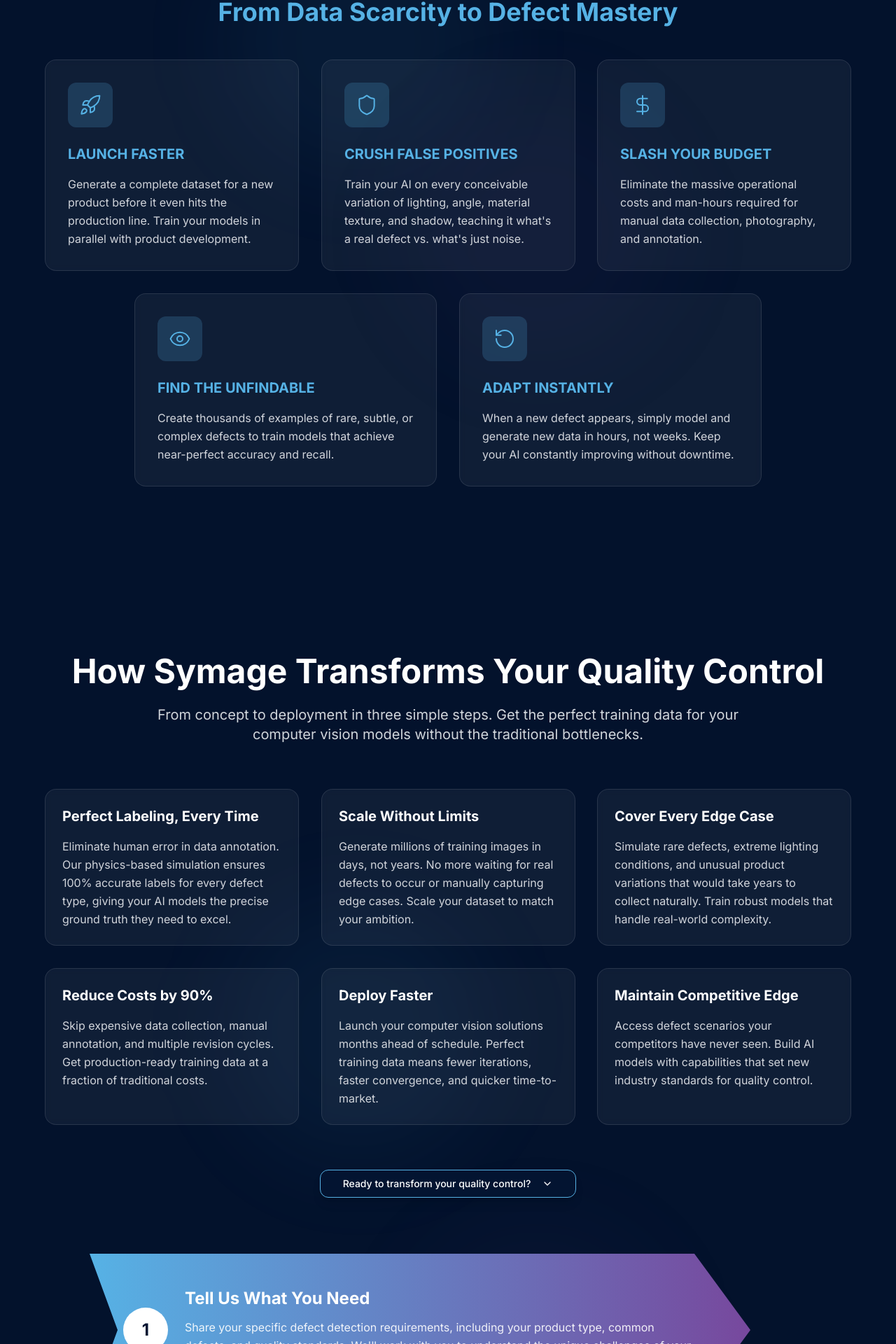
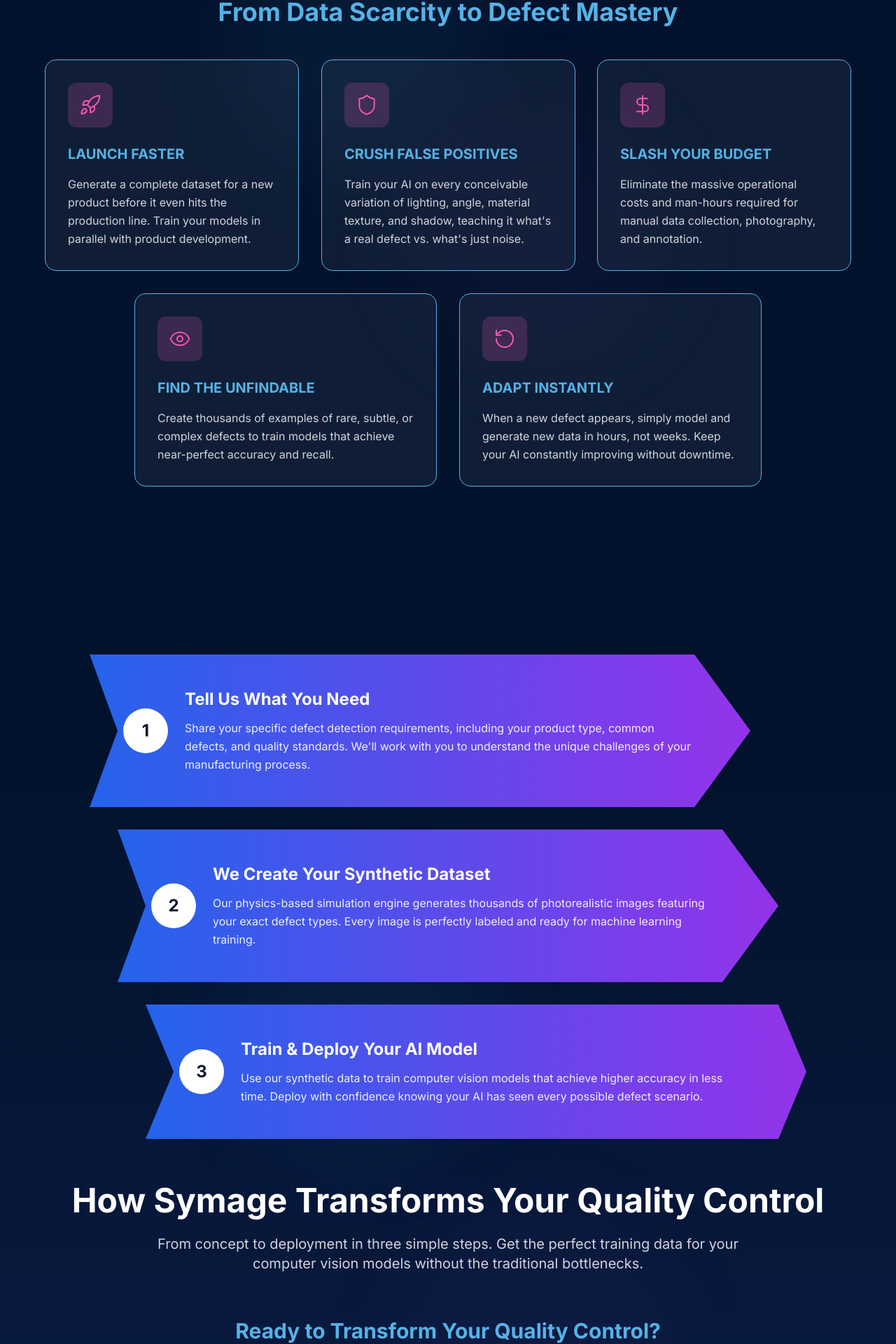
Before and after one commit to kwattu/symage-perfect-vision-landing, a React (Vite) app: page / in a window 1280 px wide. Shown: the part 2618-4538 px from the top of the page at 70% size. Built offline with nearby package versions, Linux system fonts and the light colour scheme.

Commit message:
feat: Apply gradient background and style changes
Implemented a subtle blue gradient background, adjusted arrow colors, converted the mid-page CTA to a subhead, changed icons to pink, and reduced spacing under the CTA button.

```diff
--- a/src/components/CTA.tsx
+++ b/src/components/CTA.tsx
@@ -12,7 +12,7 @@ const CTA = () => {
   ];
 
   return (
-    <section className="py-20 bg-symage-dark relative overflow-hidden" data-cta-section>
+    <section className="py-20 relative overflow-hidden" data-cta-section>
       {/* Background decorative elements */}
       <div className="absolute inset-0 bg-black/20"></div>
       <div className="absolute top-0 left-1/4 w-96 h-96 bg-symage-purple/10 rounded-full blur-3xl"></div>
@@ -50,8 +50,8 @@ const CTA = () => {
             </div>
           </div>
 
-          {/* CTA Button */}
-          <div className="animate-fade-in" style={{ animationDelay: '0.6s', animationFillMode: 'both' }}>
+          {/* CTA Button with reduced bottom margin */}
+          <div className="animate-fade-in mb-6" style={{ animationDelay: '0.6s', animationFillMode: 'both' }}>
             <Button size="lg" className="bg-symage-blue hover:bg-symage-blue/90 text-white text-xl px-12 py-6 h-auto rounded-2xl shadow-2xl hover:shadow-3xl transition-all duration-300 hover:scale-105">
               Claim My Free Proof-of-Concept Dataset
               <ArrowRight className="ml-3 h-6 w-6" />
@@ -59,7 +59,7 @@ const CTA = () => {
           </div>
 
           {/* Trust Indicators - simplified */}
-          <div className="mt-12 animate-fade-in" style={{ animationDelay: '0.8s', animationFillMode: 'both' }}>
+          <div className="animate-fade-in" style={{ animationDelay: '0.8s', animationFillMode: 'both' }}>
             <p className="text-gray-300 text-lg font-medium">Trusted by leading manufacturers</p>
           </div>
         </div>
--- a/src/components/Solution.tsx
+++ b/src/components/Solution.tsx
@@ -1,5 +1,3 @@
-
-import { Button } from "@/components/ui/button";
 import { ChevronDown } from "lucide-react";
 
 const Solution = () => {
@@ -29,7 +27,7 @@ const Solution = () => {
   ];
 
   return (
-    <section className="py-20 bg-symage-dark relative overflow-hidden">
+    <section className="py-20 relative overflow-hidden">
       {/* Background decorative elements */}
       <div className="absolute inset-0 bg-black/10"></div>
       <div className="absolute top-1/4 left-1/4 w-96 h-96 bg-symage-blue/5 rounded-full blur-3xl"></div>
@@ -37,6 +35,49 @@ const Solution = () => {
 
       <div className="relative container mx-auto px-6">
         <div className="max-w-6xl mx-auto">
+          {/* Process Steps with Nested Arrows */}
+          <div className="relative max-w-5xl mx-auto mb-16">
+            {processSteps.map((step, index) => (
+              <div
+                key={step.number}
+                className="relative mb-8 last:mb-0 animate-scale-in"
+                style={{
+                  animationDelay: `${index * 0.2}s`,
+                  animationFillMode: 'both'
+                }}
+              >
+                {/* Arrow Shape with less vibrant colors */}
+                <div
+                  className="relative bg-gradient-to-r from-blue-600 to-purple-600 p-8 md:p-12"
+                  style={{
+                    clipPath: index === processSteps.length - 1
+                      ? 'polygon(0 0, calc(100% - 40px) 0, 100% 50%, calc(100% - 40px) 100%, 0 100%, 40px 50%)'
+                      : 'polygon(0 0, calc(100% - 80px) 0, 100% 50%, calc(100% - 80px) 100%, 0 100%, 40px 50%)',
+                    marginLeft: `${index * 40}px`,
+                    marginRight: index === processSteps.length - 1 ? '0px' : `${(processSteps.length - 1 - index) * 40}px`
+                  }}
+                >
+                  <div className="flex items-center gap-6">
+                    {/* Step Number */}
+                    <div className="w-16 h-16 bg-white rounded-full flex items-center justify-center flex-shrink-0">
+                      <span className="text-2xl font-bold text-symage-dark">{step.number}</span>
+                    </div>
+
+                    {/* Content */}
+                    <div className="flex-1 pr-8">
+                      <h3 className="text-2xl font-bold text-white mb-3 font-sans">
+                        {step.title}
+                      </h3>
+                      <p className="text-white/90 leading-relaxed">
+                        {step.description}
+                      </p>
+                    </div>
+                  </div>
+                </div>
+              </div>
+            ))}
+          </div>
+
           {/* Section Header */}
           <div className="text-center mb-16 animate-fade-in">
             <h2 className="text-4xl md:text-5xl font-bold text-white mb-6 font-sans">
@@ -47,8 +88,15 @@ const Solution = () => {
             </p>
           </div>
 
-          {/* Value Propositions - moved to top */}
-          <div className="grid grid-cols-1 md:grid-cols-2 lg:grid-cols-3 gap-8 mb-16">
+          {/* Mid-page heading instead of button */}
+          <div className="text-center mb-12 animate-fade-in">
+            <h3 className="text-2xl md:text-3xl font-bold text-symage-blue mb-4 font-sans">
+              Ready to Transform Your Quality Control?
+            </h3>
+          </div>
+
+          {/* Value Propositions */}
+          <div className="grid grid-cols-1 md:grid-cols-2 lg:grid-cols-3 gap-8">
             {[
               {
                 title: "Perfect Labeling, Every Time",
@@ -77,68 +125,14 @@ const Solution = () => {
             ].map((item, index) => (
               <div
                 key={item.title}
-                className="bg-white/5 backdrop-blur-sm rounded-2xl p-6 border border-white/10 hover:bg-white/10 transition-all duration-300 animate-scale-in"
+                className="bg-white/5 backdrop-blur-sm rounded-2xl p-6 border border-symage-blue hover:bg-white/10 transition-all duration-300 animate-scale-in"
                 style={{
                   animationDelay: `${index * 0.1}s`,
                   animationFillMode: 'both'
                 }}
               >
-                <h3 className="text-xl font-bold text-white mb-4 font-sans">{item.title}</h3>
+                <h3 className="text-xl font-bold text-symage-blue mb-4 font-sans">{item.title}</h3>
                 <p className="text-gray-300 leading-relaxed">{item.description}</p>
-              </div>
-            ))}
-          </div>
-
-          {/* Mid-page CTA */}
-          <div className="text-center mb-20 animate-fade-in">
-            <Button
-              onClick={scrollToCTA}
-              className="bg-symage-dark hover:bg-symage-dark/90 text-white border border-symage-blue px-8 py-3 rounded-xl shadow-lg hover:shadow-xl transition-all duration-300"
-            >
-              Ready to transform your quality control?
-              <ChevronDown className="ml-2 h-4 w-4" />
-            </Button>
-          </div>
-
-          {/* Process Steps with Nested Arrows */}
-          <div className="relative max-w-5xl mx-auto">
-            {processSteps.map((step, index) => (
-              <div
-                key={step.number}
-                className="relative mb-8 last:mb-0 animate-scale-in"
-                style={{
-                  animationDelay: `${index * 0.2}s`,
-                  animationFillMode: 'both'
-                }}
-              >
-                {/* Arrow Shape */}
-                <div
-                  className="relative bg-gradient-to-r from-symage-blue to-symage-purple p-8 md:p-12"
-                  style={{
-                    clipPath: index === processSteps.length - 1
-                      ? 'polygon(0 0, calc(100% - 40px) 0, 100% 50%, calc(100% - 40px) 100%, 0 100%, 40px 50%)'
-                      : 'polygon(0 0, calc(100% - 80px) 0, 100% 50%, calc(100% - 80px) 100%, 0 100%, 40px 50%)',
-                    marginLeft: `${index * 40}px`,
-                    marginRight: index === processSteps.length - 1 ? '0px' : `${(processSteps.length - 1 - index) * 40}px`
-                  }}
-                >
-                  <div className="flex items-center gap-6">
-                    {/* Step Number */}
-                    <div className="w-16 h-16 bg-white rounded-full flex items-center justify-center flex-shrink-0">
-                      <span className="text-2xl font-bold text-symage-dark">{step.number}</span>
-                    </div>
-
-                    {/* Content */}
-                    <div className="flex-1 pr-8">
-                      <h3 className="text-2xl font-bold text-white mb-3 font-sans">
-                        {step.title}
-                      </h3>
-                      <p className="text-white/90 leading-relaxed">
-                        {step.description}
-                      </p>
-                    </div>
-                  </div>
-                </div>
               </div>
             ))}
           </div>
--- a/src/components/SolutionIntro.tsx
+++ b/src/components/SolutionIntro.tsx
@@ -31,7 +31,7 @@ const SolutionIntro = () => {
   ];
 
   return (
-    <section className="py-24 bg-symage-dark relative overflow-hidden">
+    <section className="py-24 relative overflow-hidden">
       {/* Background decorative elements */}
       <div className="absolute inset-0 bg-black/10"></div>
       <div className="absolute top-1/4 left-1/4 w-96 h-96 bg-symage-blue/5 rounded-full blur-3xl"></div>
@@ -64,14 +64,14 @@ const SolutionIntro = () => {
               {benefits.slice(0, 3).map((benefit, index) => (
                 <div
                   key={benefit.title}
-                  className="bg-white/5 backdrop-blur-sm rounded-2xl p-8 border border-white/10 hover:bg-white/10 transition-all duration-300 animate-scale-in"
+                  className="bg-white/5 backdrop-blur-sm rounded-2xl p-8 border border-symage-blue hover:bg-white/10 transition-all duration-300 animate-scale-in"
                   style={{
                     animationDelay: `${index * 0.1}s`,
                     animationFillMode: 'both'
                   }}
                 >
-                  <div className="w-16 h-16 bg-symage-blue/20 rounded-xl flex items-center justify-center mb-6">
-                    <benefit.icon className="h-8 w-8 text-symage-blue" strokeWidth={1.5} />
+                  <div className="w-16 h-16 bg-symage-pink/20 rounded-xl flex items-center justify-center mb-6">
+                    <benefit.icon className="h-8 w-8 text-symage-pink" strokeWidth={1.5} />
                   </div>
                   <h4 className="text-xl font-bold text-symage-blue mb-4 font-sans">
                     {benefit.title}
@@ -88,14 +88,14 @@ const SolutionIntro = () => {
               {benefits.slice(3).map((benefit, index) => (
                 <div
                   key={benefit.title}
-                  className="bg-white/5 backdrop-blur-sm rounded-2xl p-8 border border-white/10 hover:bg-white/10 transition-all duration-300 animate-scale-in"
+                  className="bg-white/5 backdrop-blur-sm rounded-2xl p-8 border border-symage-blue hover:bg-white/10 transition-all duration-300 animate-scale-in"
                   style={{
                     animationDelay: `${(index + 3) * 0.1}s`,
                     animationFillMode: 'both'
                   }}
                 >
-                  <div className="w-16 h-16 bg-symage-blue/20 rounded-xl flex items-center justify-center mb-6">
-                    <benefit.icon className="h-8 w-8 text-symage-blue" strokeWidth={1.5} />
+                  <div className="w-16 h-16 bg-symage-pink/20 rounded-xl flex items-center justify-center mb-6">
+                    <benefit.icon className="h-8 w-8 text-symage-pink" strokeWidth={1.5} />
                   </div>
                   <h4 className="text-xl font-bold text-symage-blue mb-4 font-sans">
                     {benefit.title}
--- a/src/pages/Index.tsx
+++ b/src/pages/Index.tsx
@@ -8,7 +8,7 @@ import CTA from "@/components/CTA";
 
 const Index = () => {
   return (
-    <div className="min-h-screen">
+    <div className="min-h-screen bg-gradient-to-b from-symage-dark via-symage-dark to-blue-900">
       <Hero />
       <Problem />
       <SolutionIntro />
```
